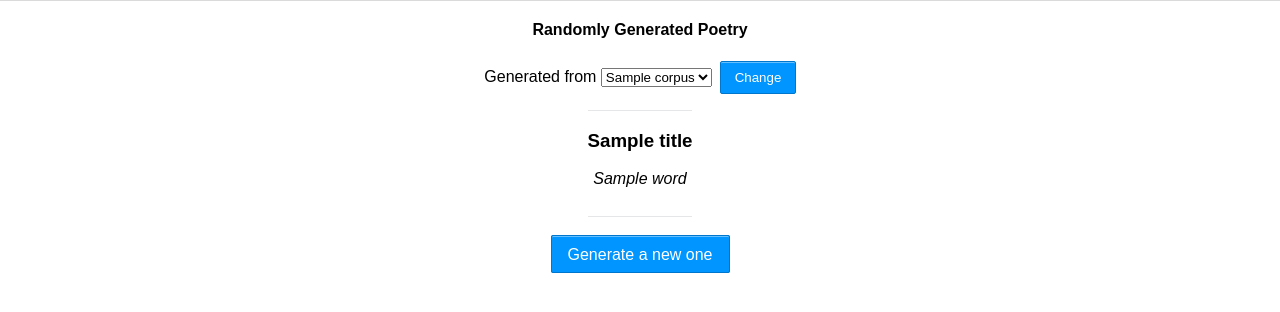
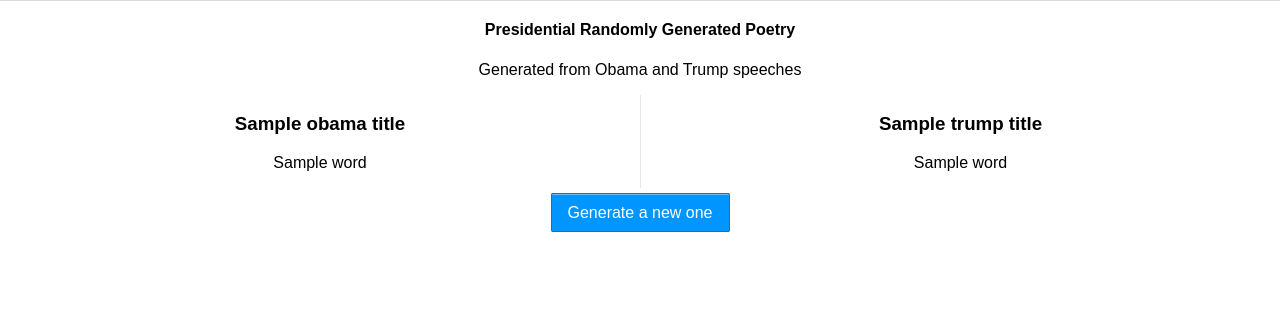
Before and after one commit to sagangwee/pocab-poetry, a Django app: template poetry/templates/poetry/index.html in a window 1280 px wide. Shown: the part 60-372 px from the top of the page. Run offline with Django 3.2, Linux system fonts and the light colour scheme; the template is opened without the code that fills it: most values are stand-ins (such as "Sample title", 1, 10 or a date in 2020).

Commit message:
trump + obama split

```diff
--- a/poetry/static/css/style.css
+++ b/poetry/static/css/style.css
@@ -32,14 +32,27 @@
 /*.title {
     margin-bottom: 20px;
 }*/
+.poem-body {
+    display: inline-block;
+    /*background: #efffff;*/
+    /*border-bottom: 1px solid #e4e6e8;*/
+    /*border-top: 1px solid #e4e6e8;*/
+    margin-bottom: 12px;
+    padding-bottom: 12px;
+    width: 100%
+}
 
-.poem {
-   	display: inline-block;
-   	/*background: #efffff;*/
-    border-bottom: 1px solid #e4e6e8;
-   	border-top: 1px solid #e4e6e8;
-   	margin-bottom: 12px;
-    padding-bottom: 12px;
+
+.poem-president-left{
+    width: 50%;
+    border-right: 1px solid #e4e6e8;
+    /*margin-right: 10px;*/
+    float:left;
+}
+.poem-president-right{
+    margin-left:50%;
+    width: 50%;
+    /*margin-left: 10px;*/
 }
 
 .poem .text {
@@ -65,7 +78,7 @@
 }
 
 .new {
-	margin-top: 16px;
+	padding-top: 16px;
 }
 
 a {
--- a/poetry/templates/poetry/index.html
+++ b/poetry/templates/poetry/index.html
@@ -12,23 +12,25 @@
 		<h2>POCAB Final Project</h2>
 	</header>
 	<div class="title">
-		<form type="get" action="/">
-			<h4>Randomly Generated Poetry</h4>
-			<p>Generated from
-				<select name="corpus">
-					<option value={{corpus}} selected disabled hidden>{{corpus}}</option>
-					{% for option in corpus_options %}
-						<option value={{option}}>{{option}}</option>
+		<h4>Presidential Randomly Generated Poetry</h4>
+		<p>Generated from Obama and Trump speeches</p>
+	</div>
+	<div class="poem-body">
+		<div class="poem-president-left">
+			<h3> {{obama_title}} </h3>
+			<div class="text">
+				{% for line in obama_poem %}
+					{% for word in line %}
+						{{word}}
 					{% endfor %}
-				</select>
-				<input type="submit" class="button" value="Change">
-			</p>
-		</form>
+					<p></p>
+				{% endfor %}
 			</div>
-	<div class="poem">
-		<h3> {{title}} </h3>
+		</div>
+		<div class="poem-president-right">
+			<h3> {{trump_title}} </h3>
 			<div class="text">
-			{% for line in poem %}
+				{% for line in trump_poem %}
 					{% for word in line %}
 						{{word}}
 					{% endfor %}
@@ -39,6 +41,6 @@
 		<div class="new">
 			<a class="button" href="/?corpus={{corpus}}"> Generate a new one</a>
 		</div>
-
+	</div>
 </body>
 </html>
```
Also changed, not shown: poetry/scripts/poem.py (+7 -4 lines), poetry/views.py (+10 -16 lines). Lines whose indentation alone changed are shown as unchanged.
